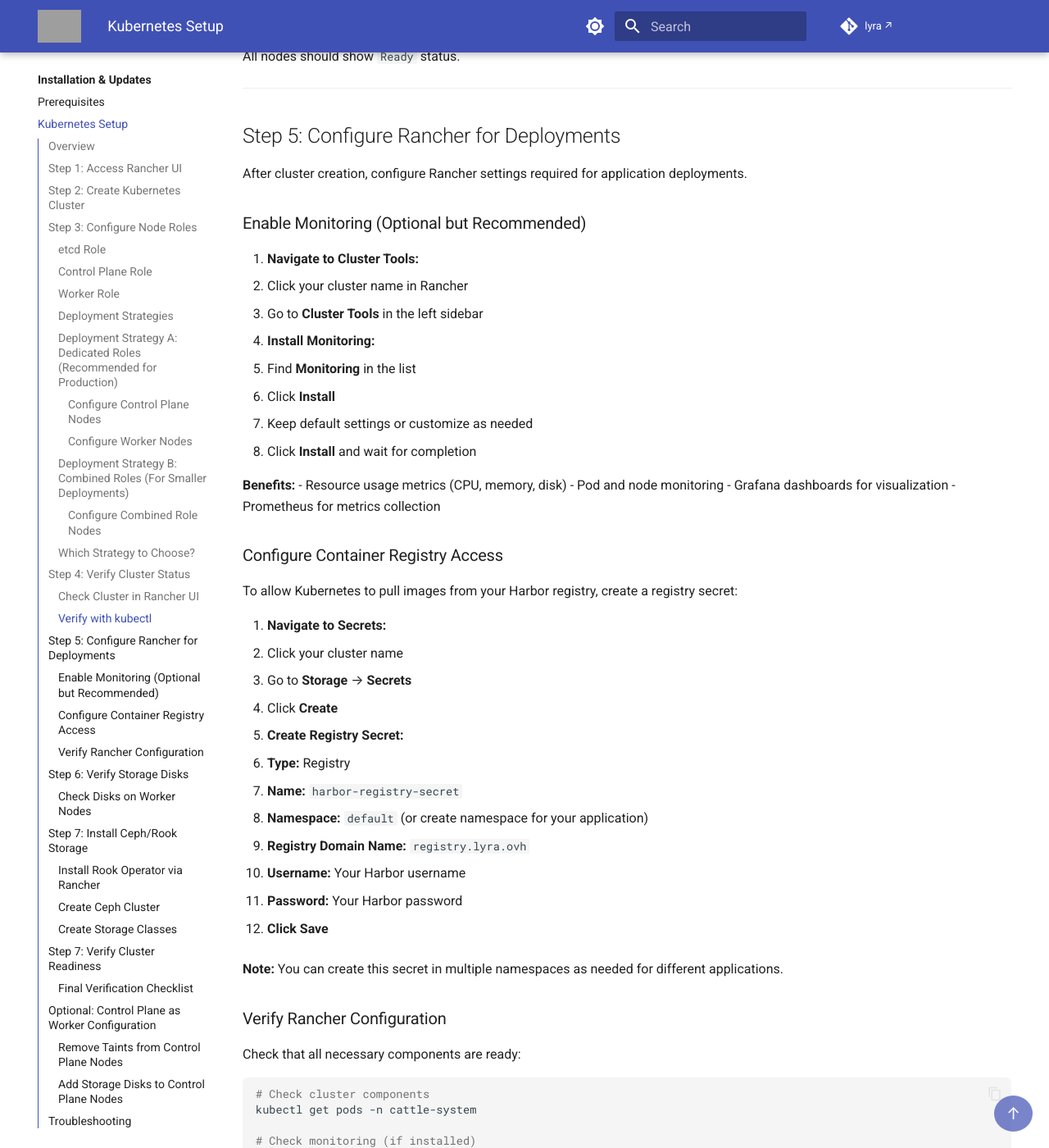
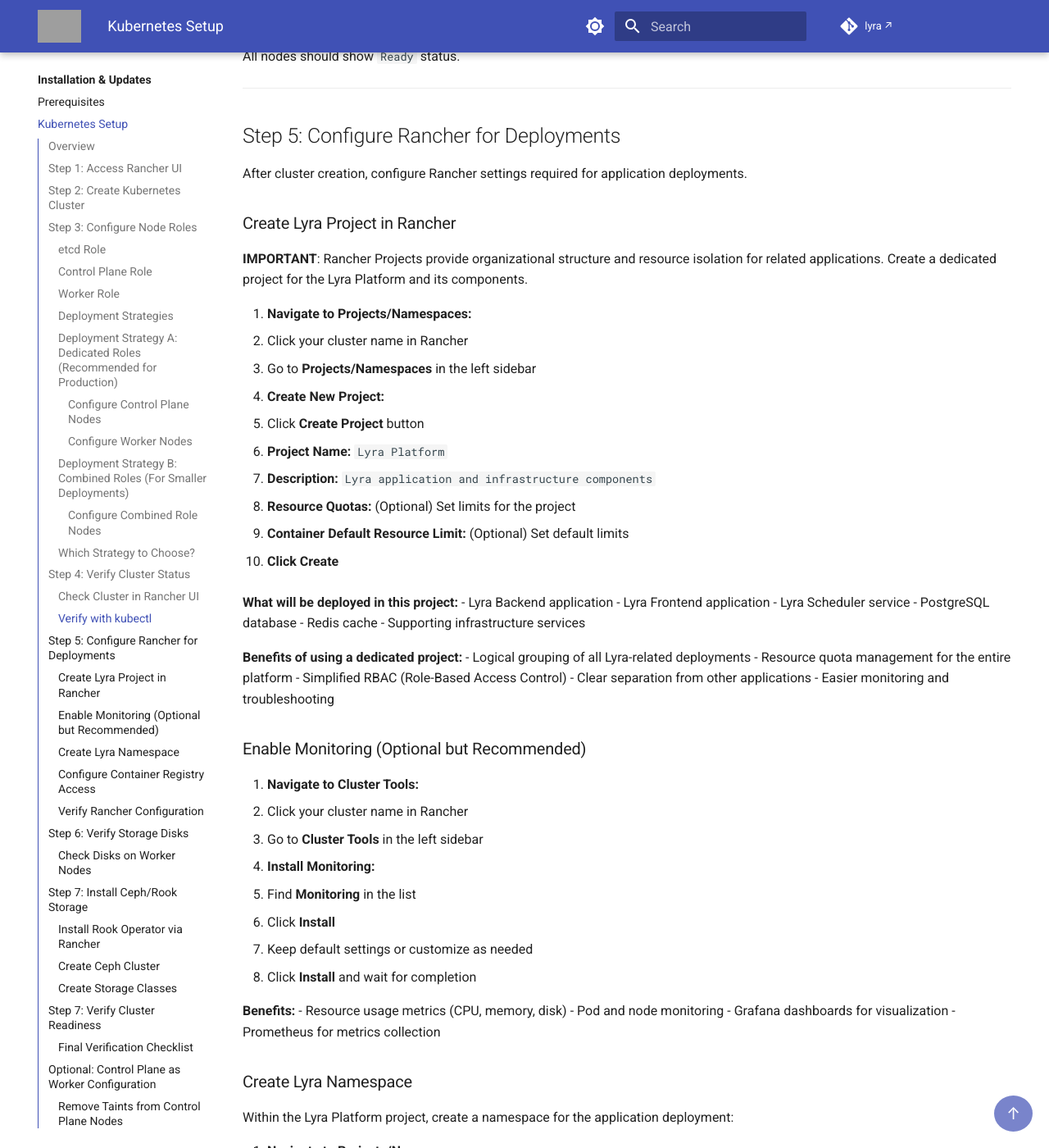
Before and after one commit to amreinch/lyra-docs, an MkDocs documentation site: the page built from docs/installation/kubernetes-setup.md, in a window 1280 px wide and 1400 px high, scrolled down 7069 px. Shown: the whole window at 82% size. Built offline with MkDocs 1.6.1 and Material for MkDocs 9.7.7, drawn with Linux system fonts in a browser that asks for light colours; comment, search, counter and statistics services are not loaded; some of the changed text lies outside the part shown; grey boxes are pictures that could not be loaded.

Commit message:
Add Rancher Project and Namespace creation to Step 5
CRITICAL UPDATE: Added project-based organization

- Added 'Create Lyra Project in Rancher' section
- Explained Rancher Projects for organizational structure
- Listed all components that will be deployed in the project
- Added 'Create Lyra Namespace' within the project
- Updated registry secret to be created in 'lyra' namespace
- Enhanced verification commands to check namespace and secret
- Documented benefits of using dedicated project for Lyra Platform

````diff
--- a/docs/installation/kubernetes-setup.md
+++ b/docs/installation/kubernetes-setup.md
@@ -339,6 +339,38 @@ This approach combines all roles on the same nodes to reduce server count.
 
 After cluster creation, configure Rancher settings required for application deployments.
 
+### Create Lyra Project in Rancher
+
+**IMPORTANT**: Rancher Projects provide organizational structure and resource isolation for related applications. Create a dedicated project for the Lyra Platform and its components.
+
+1. **Navigate to Projects/Namespaces:**
+   - Click your cluster name in Rancher
+   - Go to **Projects/Namespaces** in the left sidebar
+
+2. **Create New Project:**
+   - Click **Create Project** button
+   - **Project Name:** `Lyra Platform`
+   - **Description:** `Lyra application and infrastructure components`
+   - **Resource Quotas:** (Optional) Set limits for the project
+   - **Container Default Resource Limit:** (Optional) Set default limits
+
+3. **Click Create**
+
+**What will be deployed in this project:**
+- Lyra Backend application
+- Lyra Frontend application
+- Lyra Scheduler service
+- PostgreSQL database
+- Redis cache
+- Supporting infrastructure services
+
+**Benefits of using a dedicated project:**
+- Logical grouping of all Lyra-related deployments
+- Resource quota management for the entire platform
+- Simplified RBAC (Role-Based Access Control)
+- Clear separation from other applications
+- Easier monitoring and troubleshooting
+
 ### Enable Monitoring (Optional but Recommended)
 
 1. **Navigate to Cluster Tools:**
@@ -357,9 +389,24 @@ After cluster creation, configure Rancher settings required for application depl
 - Grafana dashboards for visualization
 - Prometheus for metrics collection
 
+### Create Lyra Namespace
+
+Within the Lyra Platform project, create a namespace for the application deployment:
+
+1. **Navigate to Projects/Namespaces:**
+   - Click your cluster name
+   - Go to **Projects/Namespaces**
+
+2. **Create Namespace:**
+   - Ensure you're viewing the **Lyra Platform** project
+   - Click **Create Namespace**
+   - **Name:** `lyra`
+   - **Project:** Lyra Platform (should be pre-selected)
+   - Click **Create**
+
 ### Configure Container Registry Access
 
-To allow Kubernetes to pull images from your Harbor registry, create a registry secret:
+To allow Kubernetes to pull images from your Harbor registry, create a registry secret in the Lyra namespace:
 
 1. **Navigate to Secrets:**
    - Click your cluster name
@@ -369,31 +416,37 @@ To allow Kubernetes to pull images from your Harbor registry, create a registry
 2. **Create Registry Secret:**
    - **Type:** Registry
    - **Name:** `harbor-registry-secret`
-   - **Namespace:** `default` (or create namespace for your application)
+   - **Namespace:** `lyra` (select the namespace you just created)
    - **Registry Domain Name:** `registry.lyra.ovh`
-   - **Username:** Your Harbor username
-   - **Password:** Your Harbor password
+   - **Username:** Your Harbor username (from Prerequisites)
+   - **Password:** Your Harbor password/token
 
 3. **Click Save**
 
-**Note:** You can create this secret in multiple namespaces as needed for different applications.
+**Important:** This secret will be used by all Lyra component deployments (backend, frontend, scheduler) to pull container images from the Harbor registry.
 
 ### Verify Rancher Configuration
 
 Check that all necessary components are ready:
 
 ```bash
+# Verify Lyra namespace exists
+kubectl get namespace lyra
+
 # Check cluster components
 kubectl get pods -n cattle-system
 
 # Check monitoring (if installed)
 kubectl get pods -n cattle-monitoring-system
 
-# Verify registry secret
-kubectl get secret harbor-registry-secret -n default
+# Verify registry secret in Lyra namespace
+kubectl get secret harbor-registry-secret -n lyra
 ```
 
-All pods should show `Running` status.
+**Expected output:**
+- `lyra` namespace should be `Active`
+- All pods in `cattle-system` should show `Running` status
+- Registry secret should exist in `lyra` namespace
 
 ---
 
````
